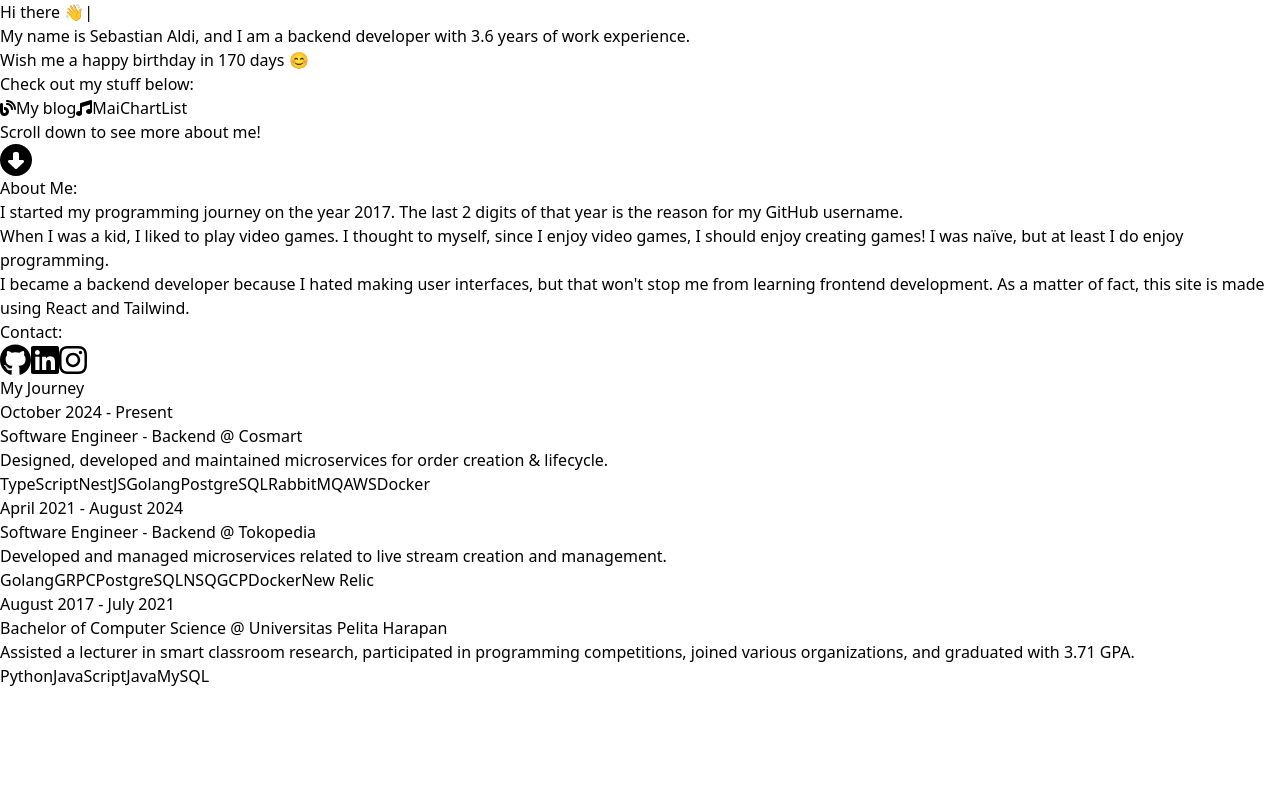
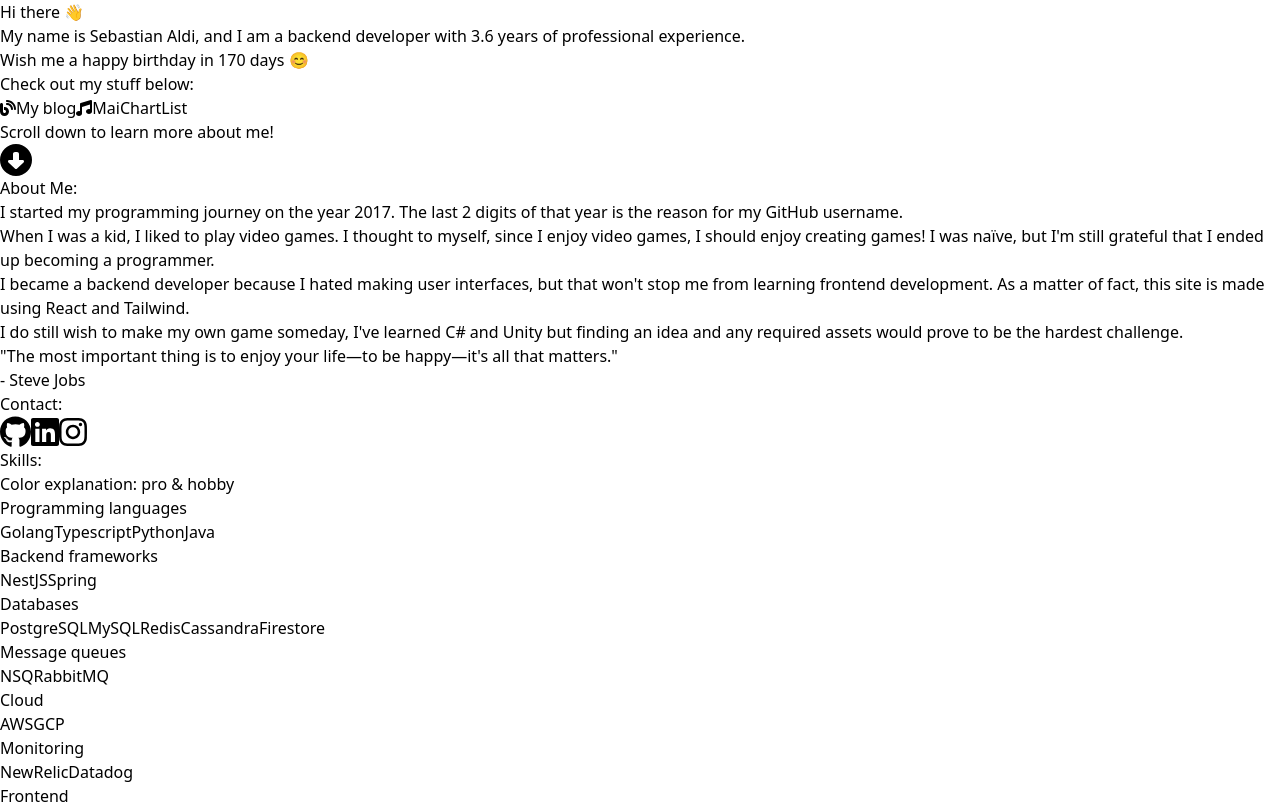
Before and after one commit to sebastianaldi17/personal-site, a React (Vite) app: page / in a window 1280 px wide. Shown: the top 804 px of the page. Built offline with nearby package versions, Linux system fonts and the light colour scheme.

Commit message:
Update 12 Jan 2025

```diff
--- a/eslint.config.js
+++ b/eslint.config.js
@@ -14,7 +14,7 @@
   {
     rules: {
       "react/jsx-uses-react": "off",
-      "react/react-in-jsx-scope": "off"
+      "react/react-in-jsx-scope": "off",
     }
   },
 ];
--- a/src/App.tsx
+++ b/src/App.tsx
@@ -6,11 +6,11 @@
 function App() {
   return (
     <>
-      <body>
+      <div>
         <HeroSection/>
         <About/>
         <Timeline/>
-      </body>
+      </div>
     </>
   )
 }
--- a/src/data.ts
+++ b/src/data.ts
@@ -29,12 +29,12 @@
     heroProjects: [
         {
             icon: faBlog,
-            link: "https://basblog.netlify.app/",
+            link: "https://blog.sebastianaldi.com/",
             buttonText: "My blog"
         },
         {
             icon: faMusic,
-            link: "https://maichartlist.netlify.app/",
+            link: "https://maichart.sebastianaldi.com/",
             buttonText: "MaiChartList"
         }
     ],
@@ -44,8 +44,9 @@
     ],
     about: [
         "I started my programming journey on the year 2017. The last 2 digits of that year is the reason for my GitHub username.",
-        "When I was a kid, I liked to play video games. I thought to myself, since I enjoy video games, I should enjoy creating games! I was naïve, but at least I do enjoy programming.",
-        "I became a backend developer because I hated making user interfaces, but that won't stop me from learning frontend development. As a matter of fact, this site is made using React and Tailwind."
+        "When I was a kid, I liked to play video games. I thought to myself, since I enjoy video games, I should enjoy creating games! I was naïve, but I'm still grateful that I ended up becoming a programmer.",
+        "I became a backend developer because I hated making user interfaces, but that won't stop me from learning frontend development. As a matter of fact, this site is made using React and Tailwind.",
+        "I do still wish to make my own game someday, I've learned C# and Unity but finding an idea and any required assets would prove to be the hardest challenge.",
     ],
     socials: [
         {
@@ -84,6 +85,125 @@
     skills: {
         sections: [
             {
+                sectionName: "Programming languages",
+                skills: [
+                    {
+                        skillName: "Golang",
+                        isProfessional: true,
+                    },
+                    {
+                        skillName: "Typescript",
+                        isProfessional: true,
+                    },
+                    {
+                        skillName: "Python",
+                        isProfessional: false,
+                    },
+                    {
+                        skillName: "Java",
+                        isProfessional: false,
+                    },
+                ]
+            },
+            {
+                sectionName: "Backend frameworks",
+                skills: [
+                    {
+                        skillName: "NestJS",
+                        isProfessional: true,
+                    },
+                    {
+                        skillName: "Spring",
+                        isProfessional: false,
+                    },
+                ]
+            },
+            {
+                sectionName: "Databases",
+                skills: [
+                    {
+                        skillName: "PostgreSQL",
+                        isProfessional: true,
+                    },
+                    {
+                        skillName: "MySQL",
+                        isProfessional: true,
+                    },
+                    {
+                        skillName: "Redis",
+                        isProfessional: true,
+                    },
+                    {
+                        skillName: "Cassandra",
+                        isProfessional: false,
+                    },
+                    {
+                        skillName: "Firestore",
+                        isProfessional: false,
+                    },
+                ]
+            },
+            {
+                sectionName: "Message queues",
+                skills: [
+                    {
+                        skillName: "NSQ",
+                        isProfessional: true,
+                    },
+                    {
+                        skillName: "RabbitMQ",
+                        isProfessional: true,
+                    },
+                ]
+            },
+            {
+                sectionName: "Cloud",
+                skills: [
+                    {
+                        skillName: "AWS",
+                        isProfessional: true,
+                    },
+                    {
+                        skillName: "GCP",
+                        isProfessional: true,
+                    },
+                ]
+            },
+            {
+                sectionName: "Monitoring",
+                skills: [
+                    {
+                        skillName: "NewRelic",
+                        isProfessional: true,
+                    },
+                    {
+                        skillName: "Datadog",
+                        isProfessional: true,
+                    },
+                ]
+            },
+            {
+                sectionName: "Frontend",
+                skills: [
+                    {
+                        skillName: "Vue",
+                        isProfessional: false,
+                    },
+                    {
+                        skillName: "React",
+                        isProfessional: false,
+                    },
+                    {
+                        skillName: "Tailwind",
+                        isProfessional: false,
+                    },
+                    {
+                        skillName: "Material UI",
+                        isProfessional: false,
+                    },
+                ]
+            },
+            {
                 sectionName: "Languages",
                 skills: [
                     {
@@ -103,13 +223,50 @@
         ]
     },
     quotes: [
+        // life
+        {
+            author: "Marthe Troly-Curtin",
+            quote: "Time you enjoy wasting is not wasted time.",
+        },
+        {
+            author: "Steve Jobs",
+            quote: "The most important thing is to enjoy your life—to be happy—it's all that matters.",
+        },
+        // programming
+        {
+            author: "Felienne Hermans",
+            quote: "Confusion is part of programming."
+        },
+        {
+            author: "Arthur C. Clarke",
+            quote: "Any sufficiently advanced technology is indistinguishable from magic."
+        },
+        // friendship
+        {
+            author: "Edna Buchanan",
+            quote: "Friends are the family we choose for ourselves."
+        },
+        {
+            author: "Misty Copeland",
+            quote: "Anything is possible when you have the right people there to support you."
+        },
+        // learning
+        {
+            author: "Benjamin Franklin",
+            quote: "Tell me and I forget, teach me and I may remember, involve me and I learn."
+        },
+        {
+            author: "Anthony J. D'Angelo",
+            quote: "Develop a passion for learning. If you do, you will never cease to grow."
+        },
+        // fiction
         {
             author: "Lamb",
             quote: "Tomorrow is a hope, never a promise.",
         },
         {
-            author: "",
-            quote: "Memento mori, memento vivere."
+            author: "Saitama",
+            quote: "I'll leave tomorrow's problems to tomorrow's me.",
         },
     ]
 }
--- a/src/sections/About.tsx
+++ b/src/sections/About.tsx
@@ -2,23 +2,34 @@
 import { Data } from "../data";
 
 export default function About() {
+    const randomQuote = Data.quotes[Math.floor(Math.random() * Data.quotes.length)]
+
     return (
         <div className="grid grid-cols-1 md:grid-cols-2 gap-6">
+            {/* Left column */}
             <div className="p-6">
                 <h1 className="text-2xl font-bold mb-4">About Me:</h1>
-                {Data.about.map((item) => {
-                    return <p className="mt-4">
+                {Data.about.map((item, index) => {
+                    return <p className="my-2" key={`about-${index}`}>
                         {item}
                     </p>
                 })}
-            </div>
-            <div className="p-6">
-                <h1 className="text-2xl font-bold mb-4">Contact:</h1>
+
+                <blockquote className="mt-4">
+                    <p className="ml-6 text-xl italic font-medium leading-relaxed text-gray-900">
+                        "{randomQuote.quote}"
+                    </p>
+                    <p className="ml-6">
+                        - {randomQuote.author}
+                    </p>
+                </blockquote>
+
+                <h1 className="text-2xl font-bold my-4">Contact:</h1>
                 <div className="flex space-x-4">
                     {
                         Data.socials.map((item) => {
                             return (
-                                <a href={item.link}>
+                                <a href={item.link} key={`socials-${item.link}`}>
                                     <FontAwesomeIcon icon={item.icon} size="2xl" />
                                 </a>
                             );
@@ -26,6 +37,34 @@
                     }
                 </div>
             </div>
+
+            {/* Right column */}
+            <div className="p-6">
+                <h1 className="text-2xl font-bold mb-2">Skills:</h1>
+                <div className="mb-2">
+                    Color explanation: <button className="bg-neutral-950 px-2 py-1 text-white text-base rounded-lg text-center">pro</button> & <button className="bg-neutral-600 px-2 py-1 text-white text-base rounded-lg text-center">hobby</button>
+                </div>
+                {
+                    Data.skills.sections.map((section, index) => {
+                        return (
+                            <div key={`S-${index}`}>
+                                <p className="mb-2" key={`SN-${index}`}>{section.sectionName}</p>
+                                <div className="flex gap-4 flex-wrap" key={`SL-${index}`}>
+                                    {
+                                        section.skills.map((skill, skillIndex) => {
+                                            return (
+                                                <button className={"px-2 py-1 text-white text-base rounded-lg text-center " + (skill.isProfessional ? "bg-neutral-950" : "bg-neutral-600")} key={`${skill.skillName}-${index}-${skillIndex}`}>
+                                                    {skill.skillName}
+                                                </button>
+                                            );
+                                        })
+                                    }
+                                </div>
+                            </div>
+                        );
+                    })
+                }
+            </div>
         </div>
     );
 }
--- a/src/sections/HeroSection.tsx
+++ b/src/sections/HeroSection.tsx
@@ -46,23 +46,23 @@
     return (
         <div className="h-screen flex flex-col justify-center items-center p-4 font-mono">
             <VSpace />
-            <div className="text-center max-w-screen-xl">
+            <div className="text-center max-w-screen-lg">
                 <TypeAnimation sequence={[
                     "Hi there 👋",
                     1000
                 ]}
                     repeat={Infinity}
-                    className="text-5xl font-bold mb-4"
+                    className="text-4xl md:text-8xl font-bold mb-4"
                     wrapper="p"
-                    speed={10}
+                    speed={1}
                 />
-                <p className="text-xl my-8">
-                    My name is <span className="font-bold">Sebastian Aldi</span>, and I am a backend developer with {calculateWorkExperience(Data.workExperience)} years of work experience.
+                <p className="text-sm md:text-2xl my-8">
+                    My name is <span className="font-bold">Sebastian Aldi</span>, and I am a backend developer with {calculateWorkExperience(Data.workExperience)} years of professional experience.
                 </p>
-                <p className="text-xl my-8">
+                <p className="text-sm md:text-2xl my-8">
                     {birthdayMessage(7, 1)}
                 </p>
-                <p className="text-xl mb-8">
+                <p className="text-sm md:text-2xl mb-8">
                     Check out my stuff below:
                 </p>
             </div>
@@ -70,19 +70,18 @@
                 {
                     Data.heroProjects.map((item) => {
                         return (
-                            <button className="px-6 py-3 text-white bg-neutral-950 hover:bg-neutral-700 rounded-lg font-semibold text-center"
-                                onClick={() => {
-                                    window.location.assign(item.link);
-                                }}>
-                                <FontAwesomeIcon icon={item.icon} className="mr-2" />
-                                {item.buttonText}
-                            </button>
+                            <a href={item.link}>
+                                <button className="px-6 py-3 text-white bg-neutral-950 hover:bg-neutral-700 rounded-lg font-semibold text-center text-sm md:text-lg" key={item.link}>
+                                    <FontAwesomeIcon icon={item.icon} className="mr-2 md:mr-4" />
+                                    {item.buttonText}
+                                </button>
+                            </a>
                         )
                     })
                 }
             </div>
             <VSpace />
-            <p className="text-lg mb-8">Scroll down to see more about me!</p>
+            <p className="text-sm md:text-2xl mb-8 text-center">Scroll down to learn more about me!</p>
             <FontAwesomeIcon icon={faCircleDown} className="mb-8 animate-bounce content-center" size="2xl" />
         </div>
     );
```
Also changed, not shown: src/sections/Timeline.tsx (+4 -4 lines).
